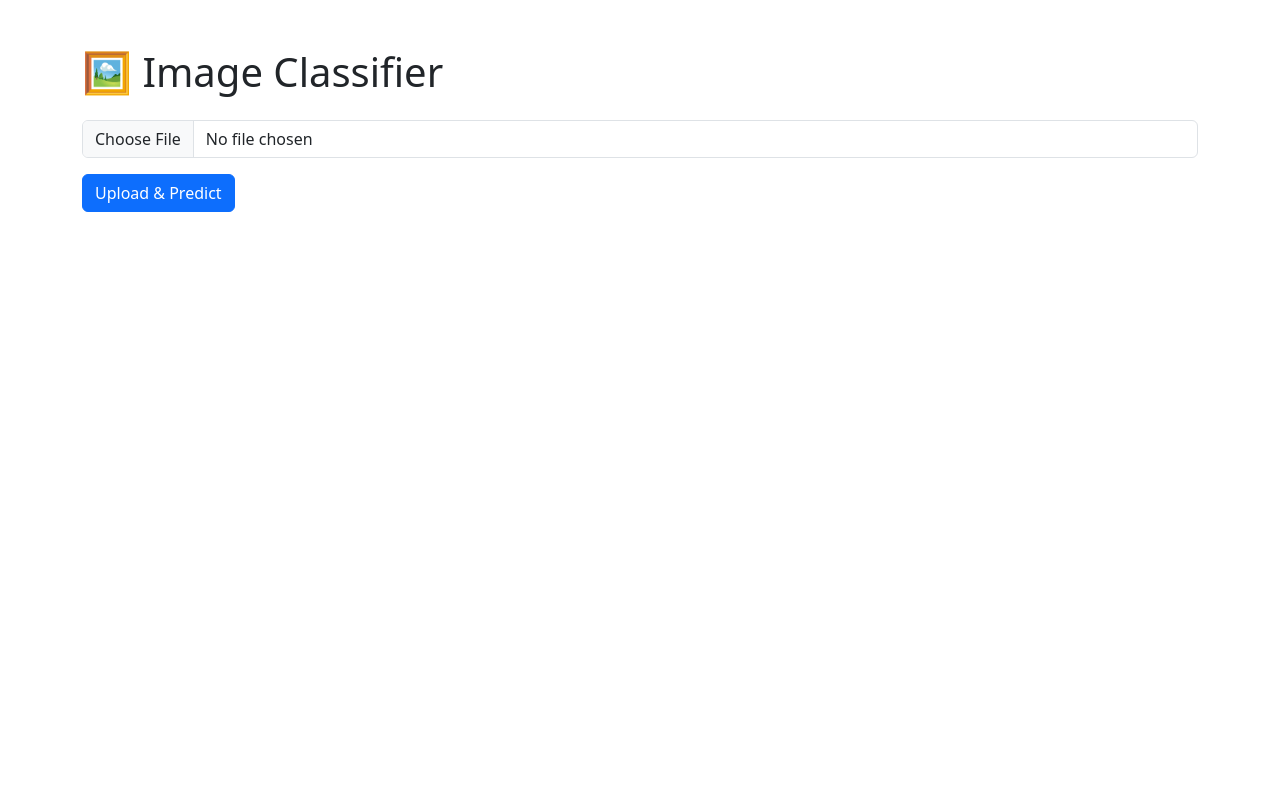
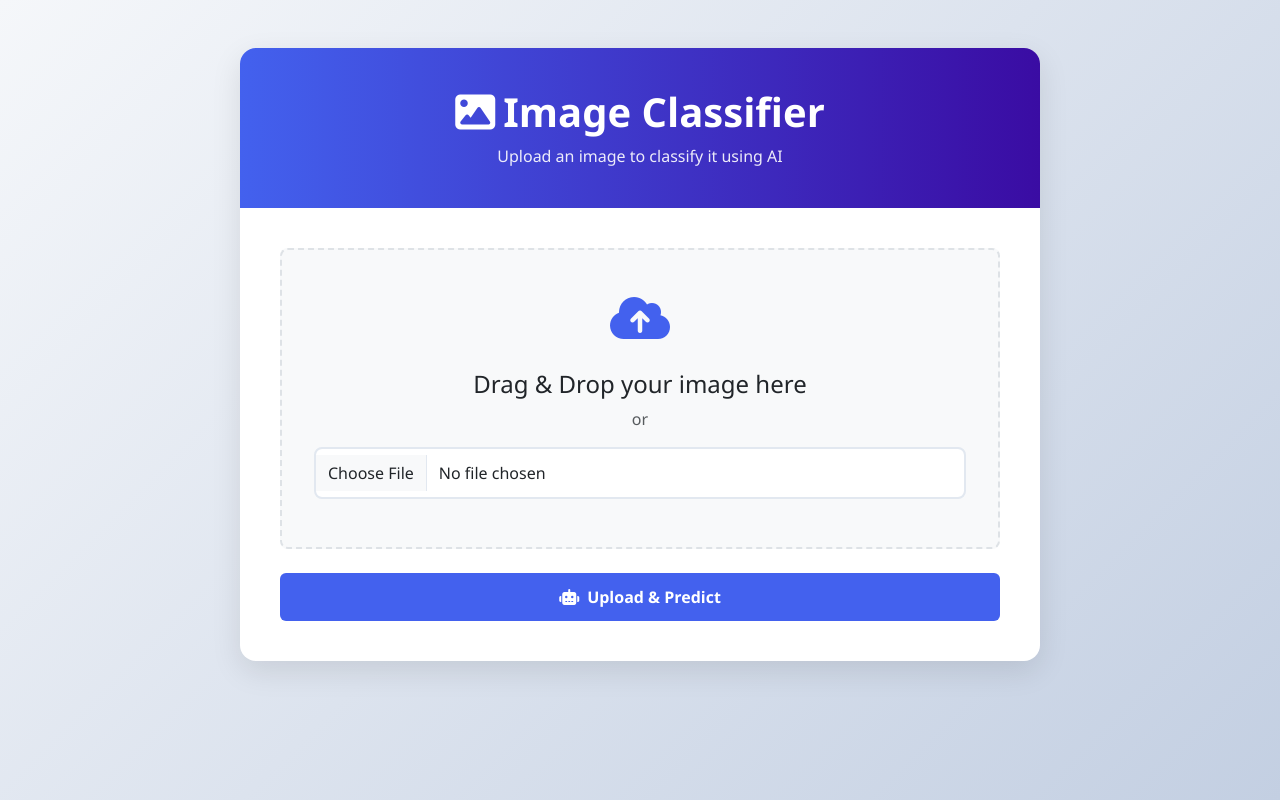
Before and after one commit to Numan-Tasaddaq/Image_Classification_System_with_Flask, a Flask app: page / in a window 1280 px wide. Run offline with Flask 3, Linux system fonts and the light colour scheme.

Commit message:
Updated frontend and Included Confidence Level

```diff
--- a/app.py
+++ b/app.py
@@ -32,13 +32,22 @@ def index():
         file.save(filepath)
 
         try:
-            prediction = predict_image(filepath)
+            # ✅ Unpack prediction and confidence separately
+            predicted_digit, confidence_score = predict_image(filepath)
         except Exception as e:
-            prediction = f"Error: {str(e)}"
+            return render_template("index.html", filename=None, prediction="Error", confidence=None)
 
-        return render_template("index.html", filename=filename, prediction=f"Digit: {prediction}")
+        # ✅ Pass only digit as prediction, and confidence separately
+        return render_template(
+            "index.html",
+            filename=filename,
+            prediction=predicted_digit,
+            confidence=confidence_score
+        )
 
-    return render_template("index.html", filename=None, prediction=None)
+    # GET request
+    return render_template("index.html", filename=None, prediction=None, confidence=None)
+
 
 # ------------------ REST API route ------------------
 @app.route("/predict", methods=["POST"])
--- a/templates/index.html
+++ b/templates/index.html
@@ -3,29 +3,184 @@
 <head>
     <meta charset="UTF-8">
     <title>Image Classifier</title>
-    <link rel="stylesheet" href="{{ url_for('static', filename='style.css') }}">
     <link rel="stylesheet" href="https://cdn.jsdelivr.net/npm/bootstrap@5.3.0/dist/css/bootstrap.min.css">
+    <link rel="stylesheet" href="https://cdnjs.cloudflare.com/ajax/libs/font-awesome/6.4.0/css/all.min.css">
+    <style>
+        body {
+            background: linear-gradient(135deg, #f5f7fa 0%, #c3cfe2 100%);
+            min-height: 100vh;
+            padding: 2rem 0;
+            font-family: 'Segoe UI', Tahoma, Geneva, Verdana, sans-serif;
+        }
+
+        .main-card {
+            background: white;
+            border-radius: 1rem;
+            box-shadow: 0 10px 30px rgba(0, 0, 0, 0.1);
+            overflow: hidden;
+            max-width: 800px;
+            margin: 0 auto;
+        }
+
+        .header-section {
+            background: linear-gradient(to right, #4361ee, #3a0ca3);
+            color: white;
+            padding: 2.5rem;
+            text-align: center;
+        }
+
+        .header-section h1 {
+            margin-bottom: 0.5rem;
+            font-weight: 700;
+        }
+
+        .header-section p {
+            opacity: 0.9;
+            margin-bottom: 0;
+        }
+
+        .content-section {
+            padding: 2.5rem;
+        }
+
+        .upload-area {
+            border: 2px dashed #dee2e6;
+            border-radius: 0.5rem;
+            padding: 2rem;
+            text-align: center;
+            transition: all 0.3s;
+            background-color: #f8f9fa;
+            margin-bottom: 1.5rem;
+        }
+
+        .upload-area:hover {
+            border-color: #4361ee;
+            background-color: rgba(67, 97, 238, 0.05);
+        }
+
+        .upload-icon {
+            font-size: 3rem;
+            color: #4361ee;
+            margin-bottom: 1rem;
+        }
+
+        .form-control {
+            padding: 0.75rem;
+            border: 2px solid #e2e8f0;
+            border-radius: 0.5rem;
+            transition: all 0.3s;
+        }
+
+        .form-control:focus {
+            border-color: #4361ee;
+            box-shadow: 0 0 0 0.25rem rgba(67, 97, 238, 0.25);
+        }
+
+        .btn-primary {
+            background: #4361ee;
+            border: none;
+            padding: 0.75rem 1.5rem;
+            font-weight: 600;
+            transition: all 0.3s;
+        }
+
+        .btn-primary:hover {
+            background: #3a0ca3;
+            transform: translateY(-2px);
+            box-shadow: 0 5px 15px rgba(0, 0, 0, 0.1);
+        }
+
+        .btn-primary:active {
+            transform: translateY(0);
+        }
+
+        .alert-info {
+            background-color: #f8f9fa;
+            border: none;
+            border-left: 4px solid #4361ee;
+            border-radius: 0.25rem;
+            color: #212529;
+            padding: 1.25rem;
+        }
+
+        .img-thumbnail {
+            border-radius: 0.5rem;
+            box-shadow: 0 5px 15px rgba(0, 0, 0, 0.1);
+            border: none;
+            padding: 0;
+            transition: all 0.3s;
+        }
+
+        .img-thumbnail:hover {
+            transform: scale(1.02);
+        }
+
+        .prediction-text {
+            font-weight: 600;
+            color: #3a0ca3;
+        }
+
+        .confidence-container {
+            margin-top: 1rem;
+            display: flex;
+            justify-content: space-between;
+            font-size: 1.1rem;
+        }
+
+        .confidence-value {
+            font-weight: 600;
+            color: #4361ee;
+        }
+    </style>
 </head>
 <body class="container py-5">
 
-    <h1 class="mb-4">🖼️ Image Classifier</h1>
+    <div class="main-card">
+        <div class="header-section">
+            <h1><i class="fas fa-image me-2"></i>Image Classifier</h1>
+            <p>Upload an image to classify it using AI</p>
+        </div>
 
-    <form method="post" enctype="multipart/form-data" class="mb-4">
-        <div class="mb-3">
-            <input type="file" name="file" accept="image/*" class="form-control">
-        </div>
-        <button type="submit" class="btn btn-primary">Upload & Predict</button>
-    </form>
+        <div class="content-section">
+            <form method="post" enctype="multipart/form-data">
+                <div class="upload-area">
+                    <div class="upload-icon">
+                        <i class="fas fa-cloud-upload-alt"></i>
+                    </div>
+                    <h4>Drag & Drop your image here</h4>
+                    <p class="text-muted">or</p>
+                    <div class="mb-3">
+                        <input type="file" name="file" accept="image/*" class="form-control">
+                    </div>
+                </div>
+                <button type="submit" class="btn btn-primary w-100">
+                    <i class="fas fa-robot me-2"></i>Upload & Predict
+                </button>
+            </form>
 
-    {% if prediction %}
-<div class="alert alert-info">
-    <strong>Prediction:</strong> {{ prediction }}
+            {% if prediction %}
+            <div class="alert alert-info mt-4">
+               <div>
+    <strong><i class="fas fa-info-circle me-2"></i>Prediction:</strong>
+    <span class="prediction-text">{{ prediction }}</span>
 </div>
 
-<img src="{{ url_for('static', filename='uploads/' + filename) }}"
-     alt="Uploaded Image" class="img-thumbnail mt-3" style="max-width:200px;">
+{% if confidence %}
+<div class="confidence-container mt-2">
+    <strong>Confidence Level:</strong>
+    <span class="confidence-value">{{ (confidence * 100) | round(2) }}%</span>
+</div>
 {% endif %}
 
+            </div>
+
+            <div class="text-center mt-4">
+                <img src="{{ url_for('static', filename='uploads/' + filename) }}"
+                     alt="Uploaded Image" class="img-thumbnail" style="max-width:300px;">
+            </div>
+            {% endif %}
+        </div>
+    </div>
 
 </body>
 </html>
```
Also changed, not shown: model.py (+12 -4 lines).
